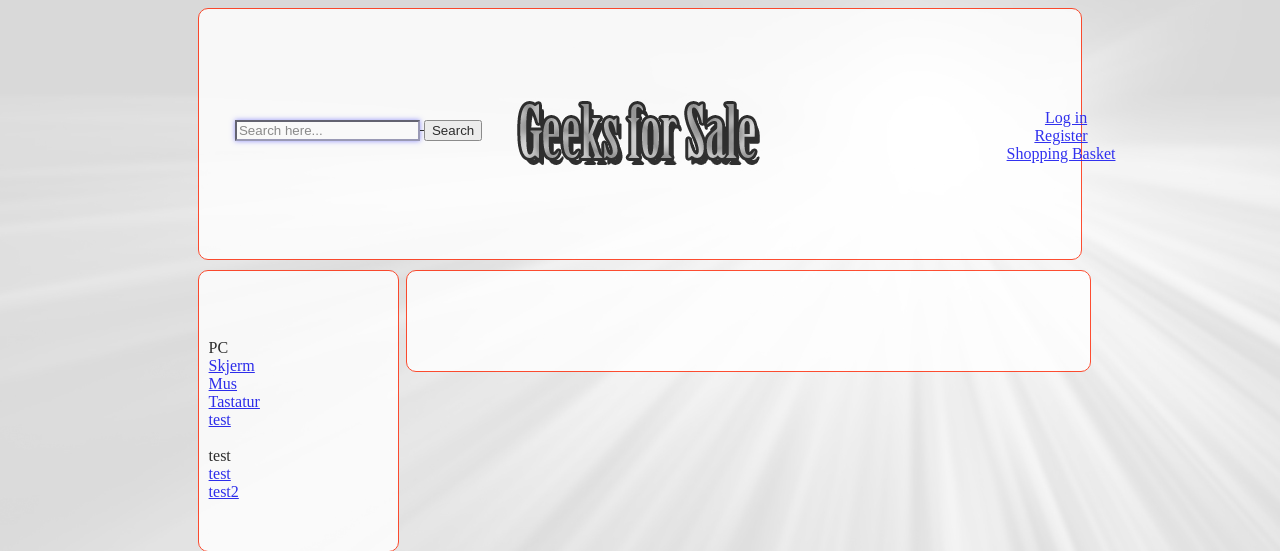
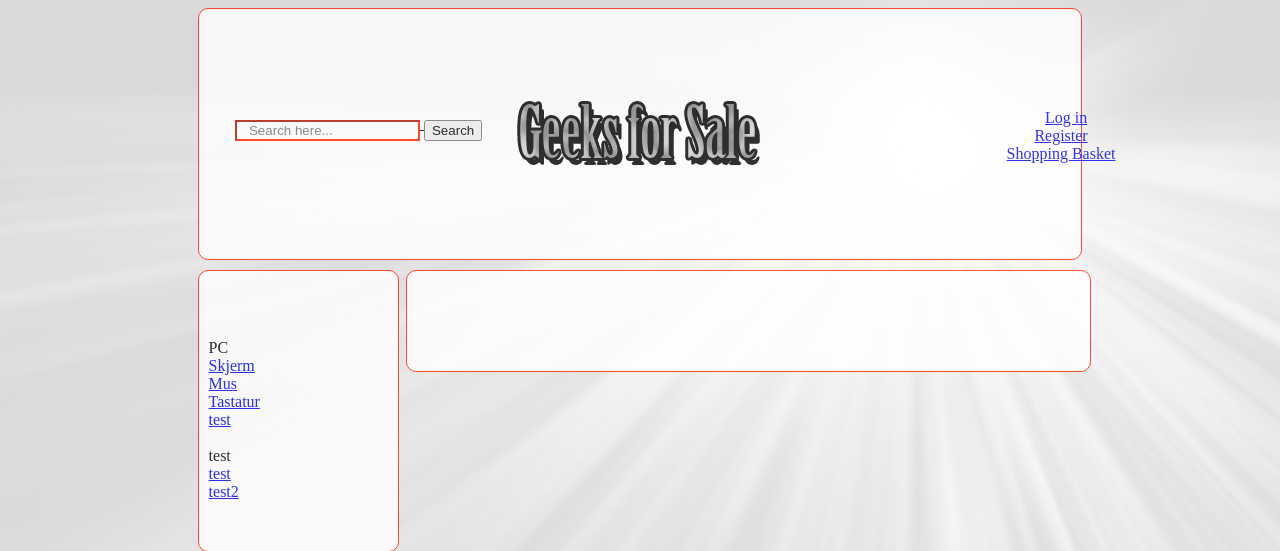
Before and after one commit to lufen/GeeksForSale, a PHP site: page /index.php in a window 1280 px wide. Shown: the top 551 px of the page. Run offline with PHP 8.4, Linux system fonts and the light colour scheme; data comes from the database, SQL or seed files in the repository.

Commit message:
kdfjbfkjglødfkj

```diff
--- a/StyleIndex.css
+++ b/StyleIndex.css
@@ -82,7 +82,8 @@ s{
 	padding-top: 40px;
 
 }
-left{
+
+/*left{
 	text-align: left;
 	height: 50px;
 	width: 15%;
@@ -93,7 +94,7 @@ left{
 	padding-top: 50px;
 	padding-bottom: 50px;
 
-}
+}*/
 
 topMenu{
 	position: absolute;
@@ -108,10 +109,13 @@ topMenu{
 }
 
 :required {
-  border-color: #88a;
-  -webkit-box-shadow: 0 0 5px rgba(0, 0, 255, .5);
+  border-color: #FF2400;
+  text-indent: 10px;
+  text-align: left;
+
+  /*-webkit-box-shadow: 0 0 5px rgba(0, 0, 255, .5);
   -moz-box-shadow: 0 0 5px rgba(0, 0, 255, .5);
   -o-box-shadow: 0 0 5px rgba(0, 0, 255, .5);
   -ms-box-shadow: 0 0 5px rgba(0, 0, 255, .5);
-  box-shadow: 0 0 5px rgba(0, 0, 255, .5);
+  box-shadow: 0 0 5px rgba(0, 0, 255, .5);*/
 }
```
